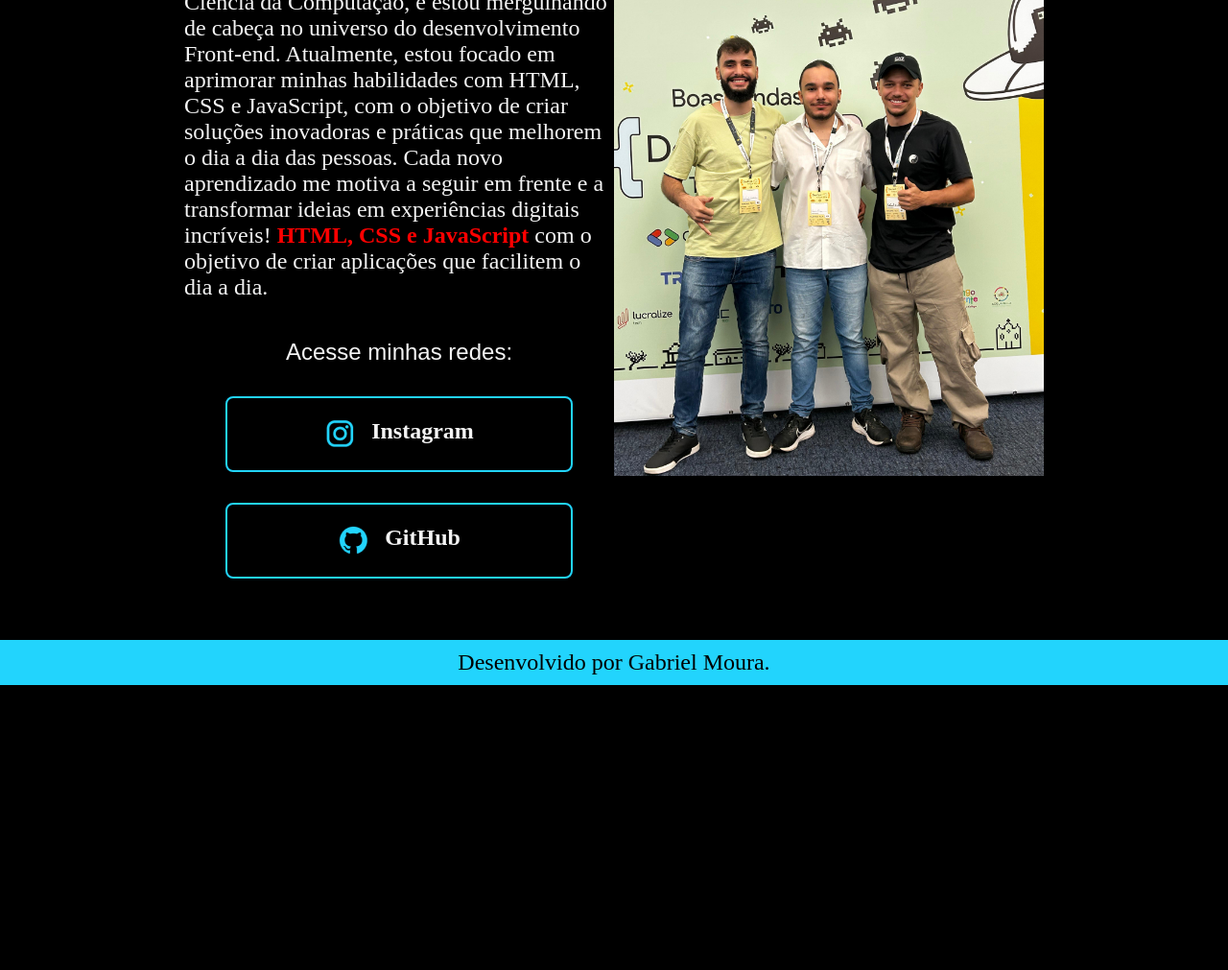
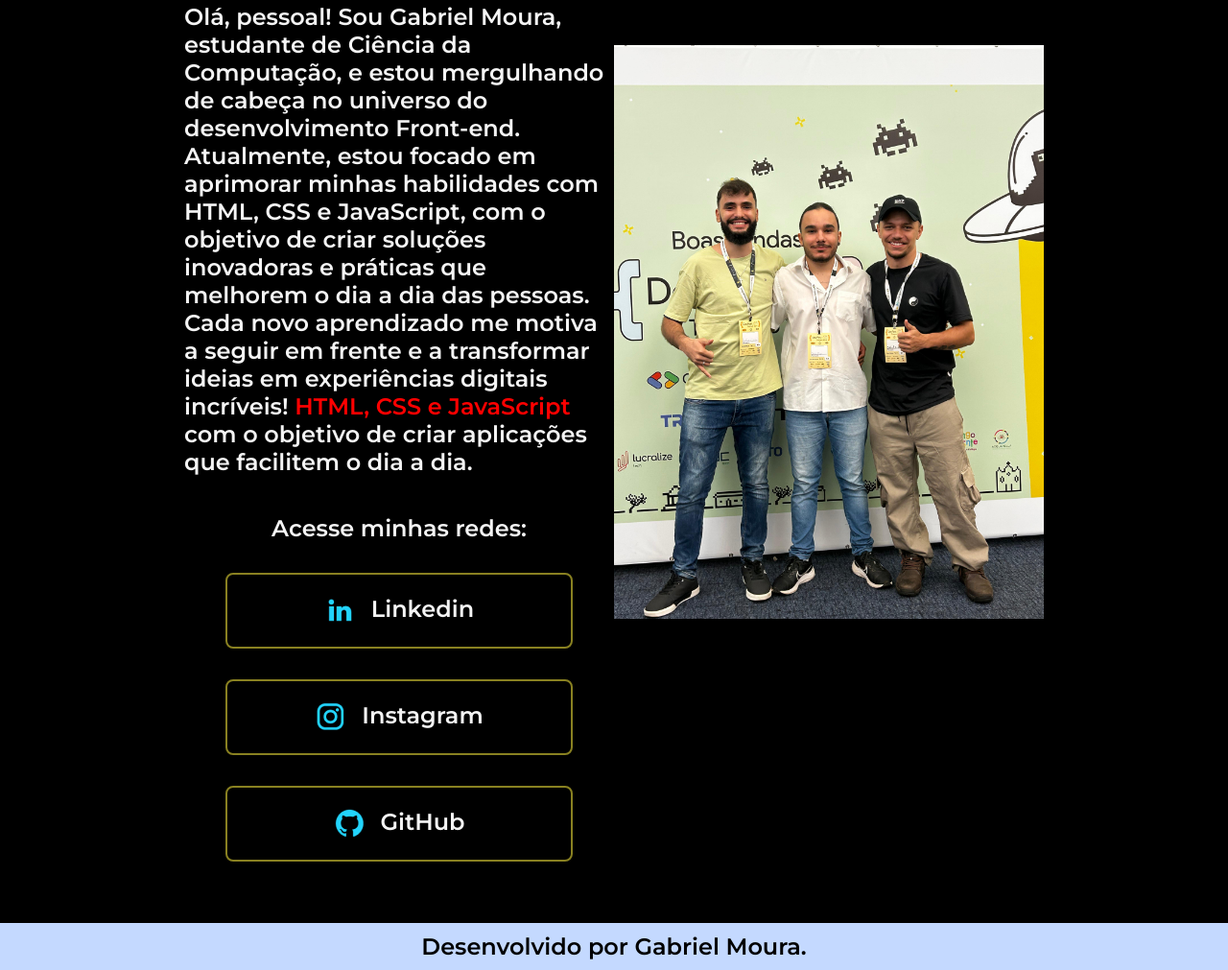
Before and after one commit to Halwyr/Modelo-Site-Apresentativo, a plain HTML site: page index.html in a window 1280 px wide. Shown: the part 324-1335 px from the top of the page at 96% size. Before the commit the page ends 1038 px from the top, so only its background shows below. Drawn offline with Linux system fonts and the light colour scheme.

Commit message:
Ajustes CSS/HTML

```diff
--- a/css/style.css
+++ b/css/style.css
@@ -5,12 +5,11 @@
 /* VARIÁVEL PARA AS CORES AZUL/PRETA/BRANCA E FONTES */
 :root{
 
-    --cor-principal: #22D4FD;
+    --cor-principal: #898121;
     --cor-textos: #F4F4F4;
     --cor-secundaria: #000000;
-    --font-principal: 'Montserrast' sans-serif;
-    --font-secundaria: "Bebas Neue", serif;
-    --font-terciaria: 'Krona One', sans-serif;
+    --font-principal: 'Krona One', sans-serif;
+    --font-secundaria: 'Montserrat', sans-serif;
 }
 
 * {
@@ -45,7 +44,7 @@ body {
 /* CSS PARA CABEÇALHOS SUPERIORES */
 .header__linked__menu {
 
-    font-family: var(--font-principal);
+    font-family: var(--font-secundaria);
     font-size: 24px;
     font-weight: 600;
     color: var(--cor-principal);
@@ -84,13 +83,13 @@ body {
 .pag__title {
 
     font-size: 36px;
-    font-family: var(--font-secundaria);
+    font-family: var(--font-principal);
 }
 
 .pag__text {
 
     font-size: 24px;
-    font-family: var(--font-principal);
+    font-family: var(--font-secundaria);
 }
 
 .pag__links {
@@ -113,7 +112,7 @@ body {
     font-weight: 600;
     padding: 21.5px 0; /* ESPAÇAMENTO - PRIMEIRO VALOR VERTICAL - SEGUNDO VALOR HORIZONTAL */
     text-decoration: none; /* SEM DECORAÇÃO NO TEXTO */
-    font-family: var(--font-principal);
+    font-family: var(--font-secundaria);
     display: flex;
     justify-content: center;
     gap: 16px;
@@ -121,7 +120,7 @@ body {
 
 .title__social__link {
 
-    font-family: var(--font-terciaria);
+    font-family: var(--font-secundaria);
     font-weight: 400;
     font-size: 24px;
 }
@@ -138,9 +137,9 @@ body {
     padding: 24px;
     text-align: center;
     font-size: 24px;
-    font-family: var(--font-principal);
+    font-family: var(--font-secundaria);
     font-weight: 400;
-    background-color: var(--cor-principal);
+    background-color: #C4D9FF;
     color: var(--cor-secundaria);
     padding: 10px;
 }
--- a/index.html
+++ b/index.html
@@ -36,9 +36,11 @@
 
             <div class="pag__links">
                 <h2 class="title__social__link"> Acesse minhas redes:</h2>
-                <a class="social__links" href="https://instagram.com/gabriell_m0ura">
+                <a class="social__links" href="https://www.linkedin.com/in/gabriel-moura-374002348/" target="_blank">
+                    <img src="./assets/linkedin.png">Linkedin</a>
+                <a class="social__links" href="https://instagram.com/gabriell_m0ura" target="_blank">
                     <img src="./assets/instagram.png">Instagram</a>
-                <a class="social__links" href="https://github.com/Halwyr">
+                <a class="social__links" href="https://github.com/Halwyr" target="_blank">
                     <img src="./assets/github.png">GitHub</a>
             </div>
         </section>
```
Also changed, not shown: css/about.css (deleted).
